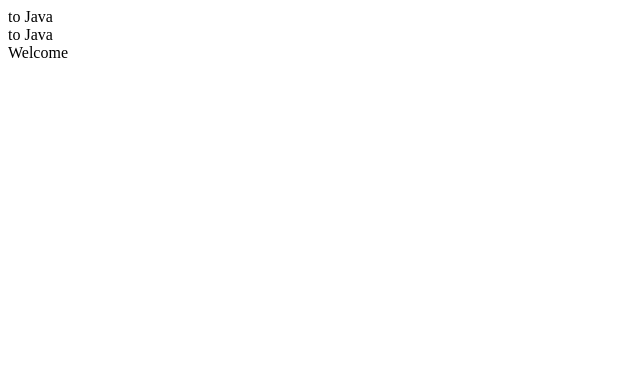
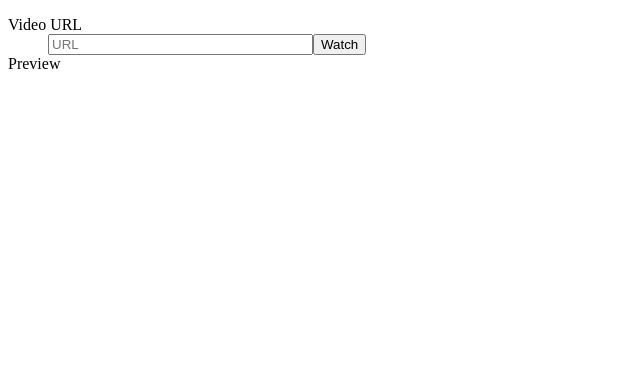
Before and after one commit to yashraj-12315/fullStack-sudhakar_sharma, a website: page javascript/string-slice.html in a window 1280 px wide. Shown: the whole page, without its empty margins (0-640 px from the left). Drawn offline with Linux system fonts and the light colour scheme.

Commit message:
Update string-slice.html

```diff
--- a/javascript/string-slice.html
+++ b/javascript/string-slice.html
@@ -5,11 +5,39 @@
     <meta name="viewport" content="width=device-width, initial-scale=1.0" />
     <title>Document</title>
     <script>
-      var msg = "Welcome to JavaScript";
-      document.write(`${msg.slice(7, 15)}<br>`);
-      document.write(`${msg.substr(7, 8)}<br>`);
-      document.write(`${msg.substring(7, 0)}<br>`); // end index can be bi-directional i.e; it can print in reverse direction also but reverse doesn't work in case of slice and substr
+      //   var msg = "Welcome to JavaScript";
+      //   document.write(`${msg.slice(7, 15)}<br>`);
+      //   document.write(`${msg.substr(7, 8)}<br>`);
+      //   document.write(`${msg.substring(7, 0)}<br>`); // end index can be bi-directional i.e; it can print in reverse direction also but reverse doesn't work in case of slice and substr
+
+      function watchClick() {
+        var url = document.getElementById("txtUrl").value;
+        var code = url.slice(url.indexOf("=") + 1);
+        var embedUrl = `https://www.youtube.com/embed/${code}`;
+        document.getElementById("videoFrame").src = embedUrl;
+      }
     </script>
   </head>
-  <body></body>
+  <body>
+    <dl>
+      <dt>Video URL</dt>
+      <dd>
+        <input type="text" id="txtUrl" placeholder="URL" size="30" /><button
+          onclick="watchClick()"
+        >
+          Watch
+        </button>
+      </dd>
+      <dt>Preview</dt>
+      <dd>
+        <iframe
+          src=""
+          frameborder="0"
+          width="600"
+          height="300"
+          id="videoFrame"
+        ></iframe>
+      </dd>
+    </dl>
+  </body>
 </html>
```
